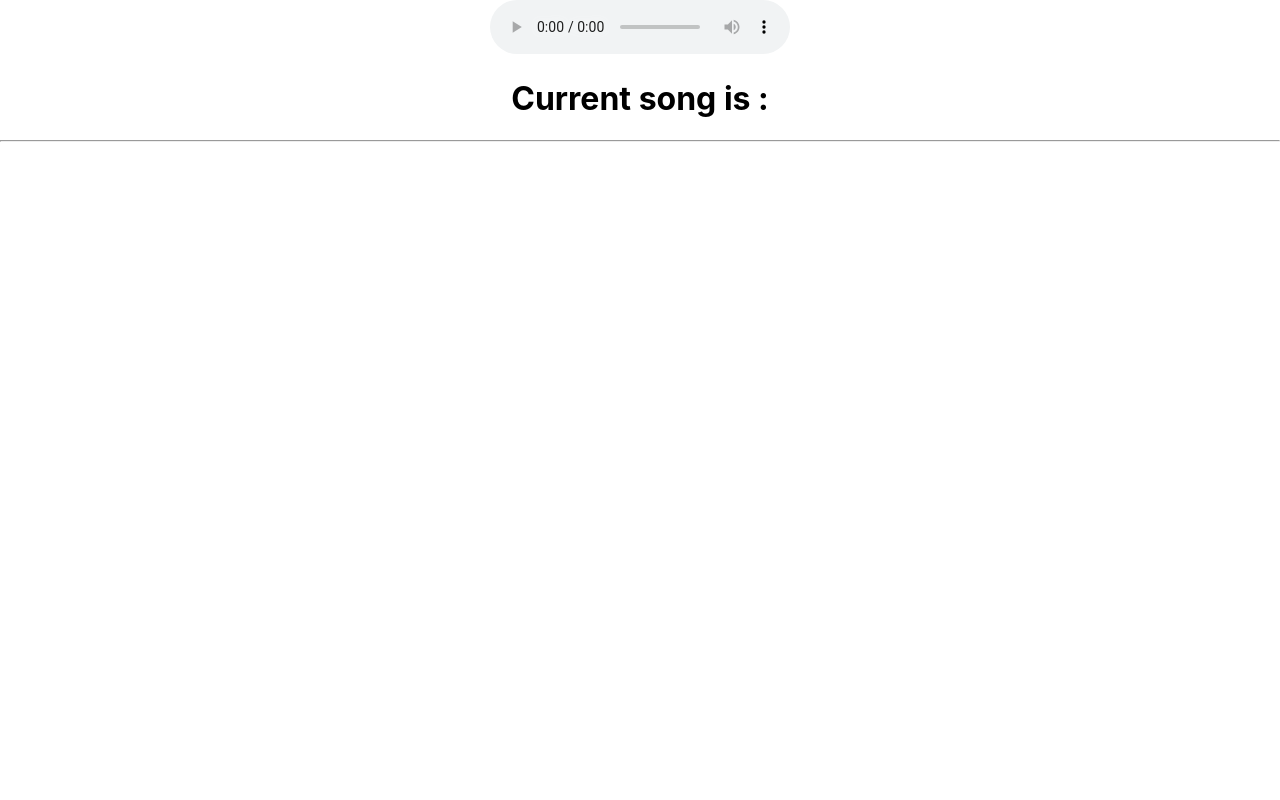
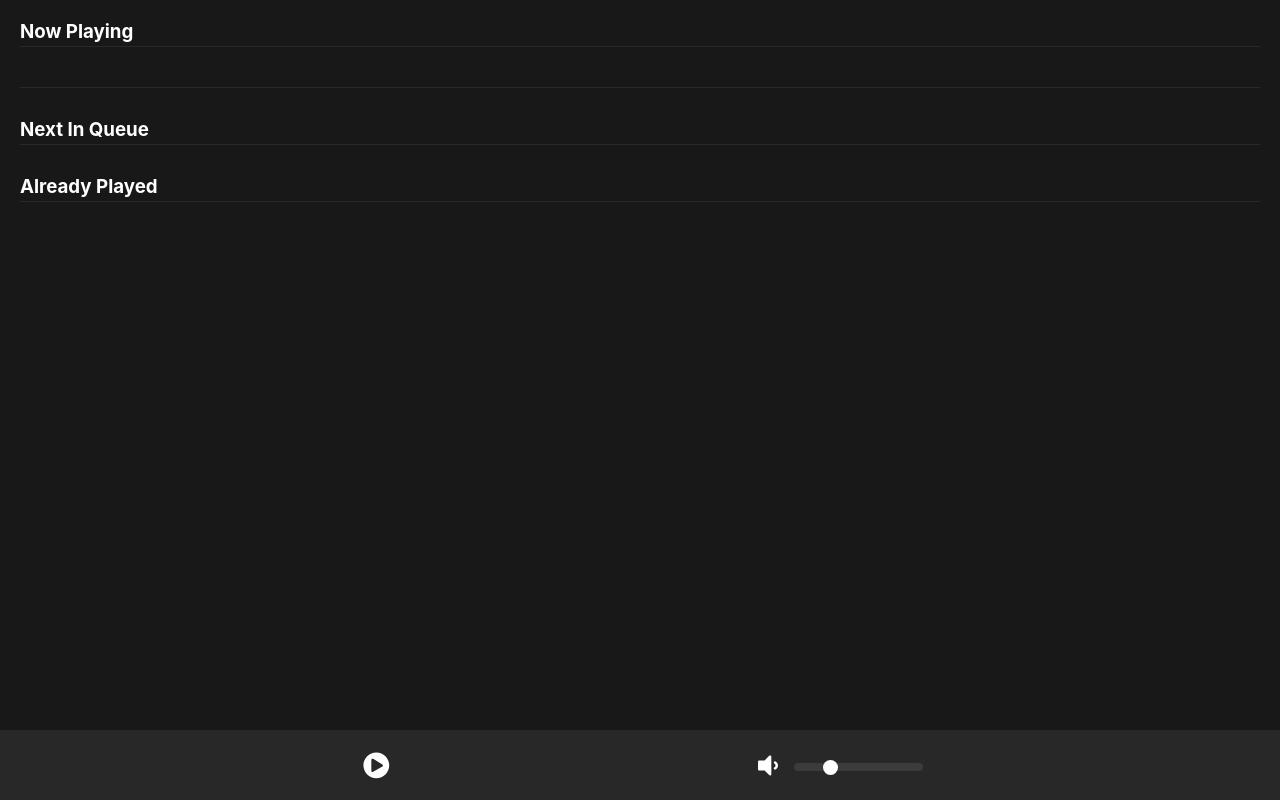
Before and after one commit to hw4n/melody, a React (Create React App) app in the folder client/: page / in a window 1280 px wide. Built offline with nearby package versions, Linux system fonts and the light colour scheme.

Commit message:
Add frontend UI add spotify copycat design add togglable play/stop button add togglable mute button add volume input for audio player

```diff
--- a/client/package.json
+++ b/client/package.json
@@ -3,6 +3,9 @@
   "version": "0.1.0",
   "private": true,
   "dependencies": {
+    "@fortawesome/fontawesome-svg-core": "^1.2.32",
+    "@fortawesome/free-solid-svg-icons": "^5.15.1",
+    "@fortawesome/react-fontawesome": "^0.1.13",
     "@testing-library/jest-dom": "^5.11.4",
     "@testing-library/react": "^11.1.0",
     "@testing-library/user-event": "^12.1.10",
--- a/client/src/App.css
+++ b/client/src/App.css
@@ -1,38 +1,169 @@
-.App {
-  text-align: center;
-}
-
-.App-logo {
-  height: 40vmin;
-  pointer-events: none;
-}
-
-@media (prefers-reduced-motion: no-preference) {
-  .App-logo {
-    animation: App-logo-spin infinite 20s linear;
-  }
-}
-
-.App-header {
-  background-color: #282c34;
-  min-height: 100vh;
-  display: flex;
-  flex-direction: column;
-  align-items: center;
-  justify-content: center;
-  font-size: calc(10px + 2vmin);
+body {
+  background-color: #181818;
   color: white;
 }
 
-.App-link {
-  color: #61dafb;
+.container {
+  padding: 20px;
 }
 
-@keyframes App-logo-spin {
-  from {
-    transform: rotate(0deg);
-  }
-  to {
-    transform: rotate(360deg);
+.songListHeader:first-of-type {
+  margin-top: 0;
+}
+
+.songListHeader {
+  text-transform: capitalize;
+  padding-bottom: 3px;
+  margin-bottom: 0;
+  margin-top: 30px;
+  border-bottom: 1px solid #282828;
+}
+
+li {
+  list-style-type: none;
+}
+
+.song {
+  border-bottom: 1px solid #282828;
+  padding: 5px 0;
+  /* padding-top: 3px; */
+  height: 30px;
+  line-height: 30px;
+}
+
+.playing {
+  color: #00d668;
+}
+
+footer {
+  position: fixed;
+  bottom: 0;
+  width: 100%;
+  height: 70px;
+  background-color: #282828;
+
+  display: flex;
+  align-items: center;
+  justify-content: space-evenly;
+}
+
+button {
+  background-color: transparent;
+  background-repeat: no-repeat;
+  border: none;
+  cursor: pointer;
+  overflow: hidden;
+  outline: none;
+  color: white;
+}
+
+button:hover {
+  color: #00d668;
+}
+
+.volumeControlWrap {
+  display: flex;
+  align-items: center;
+  justify-content: center;
+}
+
+#volumeControl {
+  margin-left: 10px;
+}
+
+/* a lot of range input stuff */
+
+#volumeControl:hover input[type=range]::-webkit-slider-thumb {
+  background: #00d668;
+}
+
+input[type=range] {
+  width: 100%;
+  margin: 3.5px 0;
+  background-color: transparent;
+  -webkit-appearance: none;
+}
+input[type=range]:focus {
+  outline: none;
+}
+input[type=range]::-webkit-slider-runnable-track {
+  background: rgba(64, 64, 64, 0.78);
+  border: 0;
+  border-radius: 15px;
+  width: 100%;
+  height: 8px;
+  cursor: pointer;
+}
+input[type=range]::-webkit-slider-thumb {
+  margin-top: -3.5px;
+  width: 15px;
+  height: 15px;
+  background: #ffffff;
+  border: 0;
+  border-radius: 15px;
+  cursor: pointer;
+  -webkit-appearance: none;
+}
+input[type=range]:focus::-webkit-slider-runnable-track {
+  background: #434343;
+}
+input[type=range]::-moz-range-track {
+  background: rgba(64, 64, 64, 0.78);
+  border: 0;
+  border-radius: 15px;
+  width: 100%;
+  height: 8px;
+  cursor: pointer;
+}
+input[type=range]::-moz-range-thumb {
+  width: 15px;
+  height: 15px;
+  background: #ffffff;
+  border: 0;
+  border-radius: 15px;
+  cursor: pointer;
+}
+input[type=range]::-ms-track {
+  background: transparent;
+  border-color: transparent;
+  border-width: 4.4px 0;
+  color: transparent;
+  width: 100%;
+  height: 8px;
+  cursor: pointer;
+}
+input[type=range]::-ms-fill-lower {
+  background: #3d3d3d;
+  border: 0;
+  border-radius: 30px;
+}
+input[type=range]::-ms-fill-upper {
+  background: rgba(64, 64, 64, 0.78);
+  border: 0;
+  border-radius: 30px;
+}
+input[type=range]::-ms-thumb {
+  width: 15px;
+  height: 15px;
+  background: #ffffff;
+  border: 0;
+  border-radius: 15px;
+  cursor: pointer;
+  margin-top: 0px;
+  /*Needed to keep the Edge thumb centred*/
+}
+input[type=range]:focus::-ms-fill-lower {
+  background: rgba(64, 64, 64, 0.78);
+}
+input[type=range]:focus::-ms-fill-upper {
+  background: #434343;
+}
+/*TODO: Use one of the selectors from https://stackoverflow.com/a/20541859/7077589 and figure out
+how to remove the virtical space around the range input in IE*/
+@supports (-ms-ime-align:auto) {
+  /* Pre-Chromium Edge only styles, selector taken from hhttps://stackoverflow.com/a/32202953/7077589 */
+  input[type=range] {
+    margin: 0;
+    /*Edge starts the margin from the thumb, not the track as other browsers do*/
   }
 }
--- a/client/src/App.js
+++ b/client/src/App.js
@@ -1,7 +1,9 @@
 import logo from './logo.svg';
 import './App.css';
 import io from "socket.io-client";
-import { useEffect, useState } from 'react';
+import { useEffect, useRef, useState } from 'react';
+import { faPlayCircle, faStopCircle, faVolumeDown, faVolumeMute } from '@fortawesome/free-solid-svg-icons';
+import { FontAwesomeIcon } from "@fortawesome/react-fontawesome";
 
 let SOCKET_URI = "/"
 if (process.env.NODE_ENV === "development") {
@@ -14,6 +16,8 @@ function App() {
   const [queue, setQueue] = useState([]);
   const [played, setPlayed] = useState([]);
   const [playing, setPlaying] = useState({});
+  const [isPlaying, setIsPlaying] = useState(false);
+  const [muted, setMuted] = useState(false);
 
   useEffect(() => {
     socket.on('data', (msg) => {
@@ -23,23 +27,79 @@ function App() {
     });
   });
 
+  const playerRef = useRef();
+  const volumeRef = useRef();
+
   return (
     <div className="App">
-      <audio controls>
-        <source src="/stream" type="audio/mpeg"/>
-      </audio>
-      <h1>Current song is : {playing.title}</h1>
-      {queue.map(song => {
-        return (
-          <li>{song}</li>
-        )
-      })}
-      <hr/>
-      {played.map(song => {
-        return (
-          <li>{song}</li>
-        )
-      })}
+      <div className="container">
+        <h3 className="songListHeader">now playing</h3>
+        <li className="song playing">{playing.title}</li>
+        <h3 className="songListHeader">next in queue</h3>
+        <div className="queue">
+          {queue.map(song => {
+            return (
+              <li className="song">{song}</li>
+            )
+          })}
+        </div>
+        <h3 className="songListHeader">already played</h3>
+        <div className="played">
+          {played.map(song => {
+            return (
+              <li className="song">{song}</li>
+            )
+          })}
+        </div>
+      </div>
+      <footer>
+        <audio ref={playerRef}>
+          <source src="/stream" type="audio/mpeg"/>
+        </audio>
+        <button onClick={() => {
+          if (!isPlaying) {
+            playerRef.current.setAttribute("src", "/stream");
+            playerRef.current.play();
+            playerRef.current.volume = volumeRef.current.value;
+          } else {
+            playerRef.current.pause();
+            playerRef.current.setAttribute('src', "");
+          }
+          setIsPlaying(!isPlaying);
+        }}>
+          {!isPlaying ? (
+            <FontAwesomeIcon icon={faPlayCircle} size="2x"/>
+          ) : (
+            <FontAwesomeIcon icon={faStopCircle} size="2x"/>
+          )}
+        </button>
+        <div className="volumeControlWrap">
+          <button onClick={() => {
+            if (!muted) {
+              playerRef.current.volume = 0;
+            } else {
+              playerRef.current.volume = 0.05;
+            }
+            setMuted(!muted);
+          }}>
+            {!muted ? (
+              <FontAwesomeIcon icon={faVolumeDown} size="2x"/>
+            ) : (
+              <FontAwesomeIcon icon={faVolumeMute} size="2x"/>
+            )}
+          </button>
+          <div id="volumeControl">
+            <input type="range" min="0" max="0.2" step="0.01" defaultValue="0.05" ref={volumeRef} onChange={e => {
+              playerRef.current.volume = e.target.value;
+              if (playerRef.current.volume === 0) {
+                setMuted(true);
+              } else {
+                setMuted(false);
+              }
+            }}/>
+          </div>
+        </div>
+      </footer>
     </div>
   );
 }
```
Also changed, not shown: 1 other file (tests, documents, lock files or other folders).
